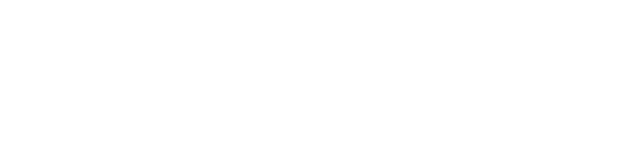
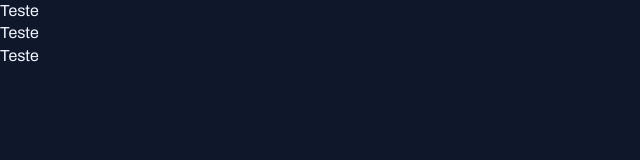
Before and after one commit to codevdu/news-portal, a plain HTML site: page index.html in a window 1280 px wide. Shown: the whole page, without its empty margins (0-640 px from the left). Drawn offline with Linux system fonts and the light colour scheme.

Commit message:
feat: adding font configs

```diff
--- a/index.html
+++ b/index.html
@@ -1,11 +1,17 @@
 <!DOCTYPE html>
 <html lang="en">
 <head>
+    <link rel="preconnect" href="https://fonts.googleapis.com">
+    <link rel="preconnect" href="https://fonts.gstatic.com" crossorigin>
     <meta charset="UTF-8">
     <meta name="viewport" content="width=device-width, initial-scale=1.0">
+    <link href="https://fonts.googleapis.com/css2?family=Archivo:ital,wght@0,100..900;1,100..900&display=swap" rel="stylesheet">
+    <link rel="stylesheet" href="styles/index.css">
     <title>Portal de notícias</title>
 </head>
 <body>
-
+    <h1>Teste</h1>
+    <h2>Teste</h2>
+    <a>Teste</a>
 </body>
 </html>
--- a/styles/global.css
+++ b/styles/global.css
@@ -11,9 +11,31 @@
     --stroke-color:#1E293B;
     --text-color-primary: #F1F5FF;
     --text-color-secondary: #CBD5E1;
+
+    --font-family: "Archivo", sans-serif;
+    --h1: 800 24px/135% var(--font-family);
+    --h2: 800 16px/140% var(--font-family);
+    --h3: 800 14px/140% var(--font-family);
+    --text-span: 600 14px/145% var(--font-family);
+    --text: 400 16px/140% var(--font-family);
+    --text-sm: 400 14px/160% var(--font-family);
 }
 
 body {
+    font: var(--text);
     color: var(--text-color-primary);
     background-color: var(--bg-color);
 }
+
+a {
+    text-decoration: none;
+    color: inherit;
+}
+
+a:hover {
+    color: var(--brand-color-light);
+}
+
+h1, h2, h3 {
+    font: inherit;
+}
--- a/styles/index.css
+++ b/styles/index.css
@@ -0,0 +1 @@
+@import url(global.css);
```
Also changed, not shown: assets/icons/ArrowRight.svg (renamed from assets/ArrowRight.svg), assets/icons/List.svg (renamed from assets/List.svg), assets/icons/MagnifyingGlass.svg (renamed from assets/MagnifyingGlass.svg).
